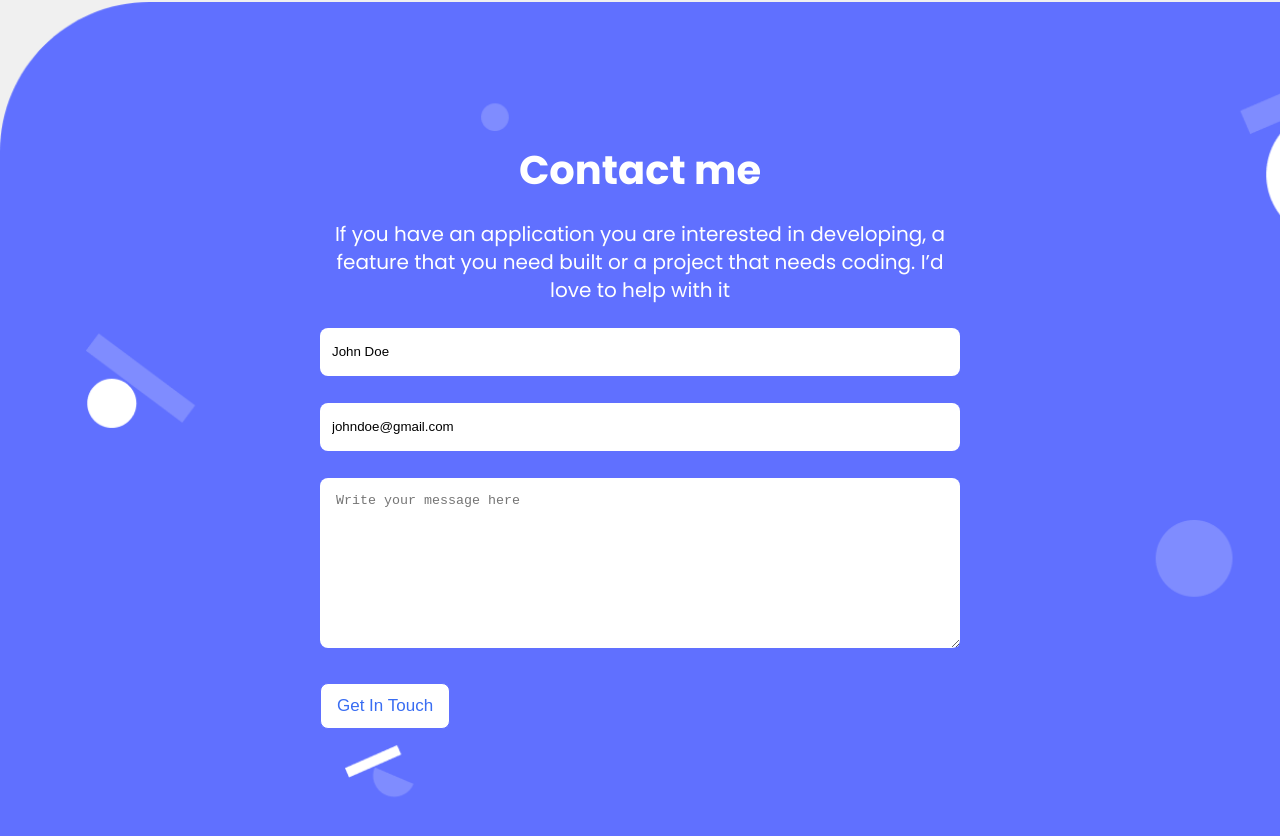
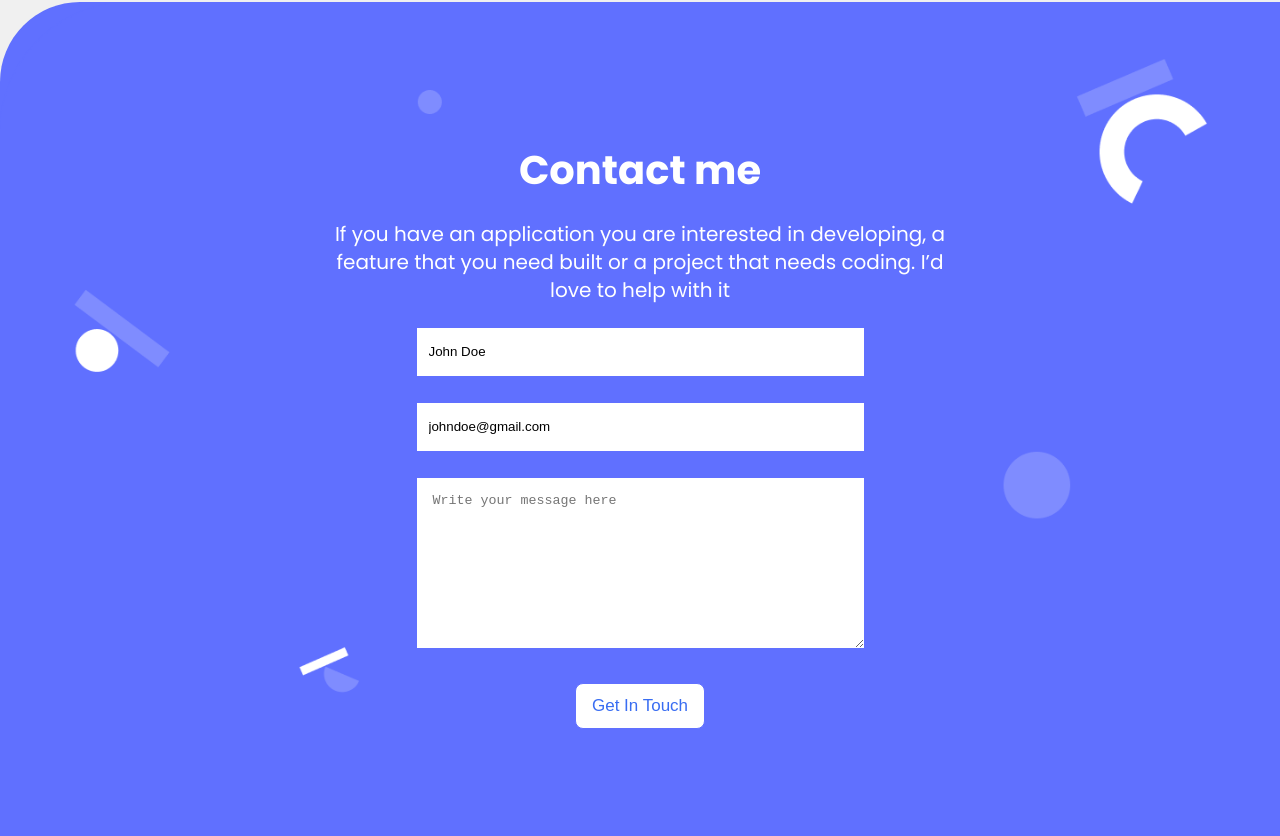
Before and after one commit to Amen-Musingarimi/Microverse-Portfolio-Project, a website: page index.html in a window 1280 px wide. Shown: the part 3881-4717 px from the top of the page. Drawn offline with Linux system fonts and the light colour scheme.

Commit message:
Fix the Contact page design errors

```diff
--- a/index.html
+++ b/index.html
@@ -311,13 +311,12 @@
         </div>
       </section>
       <!-- -----------------------------The Contact Page Section--------------------------------- -->
-      <section class="contact-page" id="contact">
-        <div class="contact-flex-container">
+      <section class="contact-page contact-flex-container" id="contact">
         <h2 class="contact-heading">Contact me</h2>
         <p class="contact-text">
-            If you have an application you are interested in developing, a
-            feature that you need built or a project that needs coding. I’d love
-            to help with it
+          If you have an application you are interested in developing, a feature
+          that you need built or a project that needs coding. I’d love to help
+          with it
         </p>
 
         <form action="https://formspree.io/f/mzbqzrae" method="POST">
@@ -357,7 +356,6 @@
             </li>
           </ul>
         </form>
-        </div>
       </section>
     </main>
   </body>
--- a/style.css
+++ b/style.css
@@ -363,7 +363,6 @@
 
 .contact-page {
   min-width: 100%;
-  min-height: 100vh;
   border-top-left-radius: 80px;
   background-image: url(images/Contact-me-bg.png);
   background-size: cover;
@@ -617,16 +616,23 @@
 
   /* -- -------------------Styling the Contact Page--------------------- -- */
   .contact-page {
-    background-image: url(images/desktop-contact.png);
+    background-image: url('images/desktop-contact.png');
+    padding: 142px 320px 127px 320px;
+    background-size: contain;
+    background-color: #6070ff;
   }
 
-  .contact-flex-container {
-    padding: 142px 320px 127px 320px;
+  .contact-form {
+    display: flex;
+    flex-direction: column;
+    align-items: center;
   }
 
   .contact-form li input,
   .contact-form li textarea {
+    border-radius: 0;
     margin-bottom: 27px;
+    min-width: 447px;
   }
 
   .contact-form li textarea {
```
Lines whose indentation alone changed are shown as unchanged.
